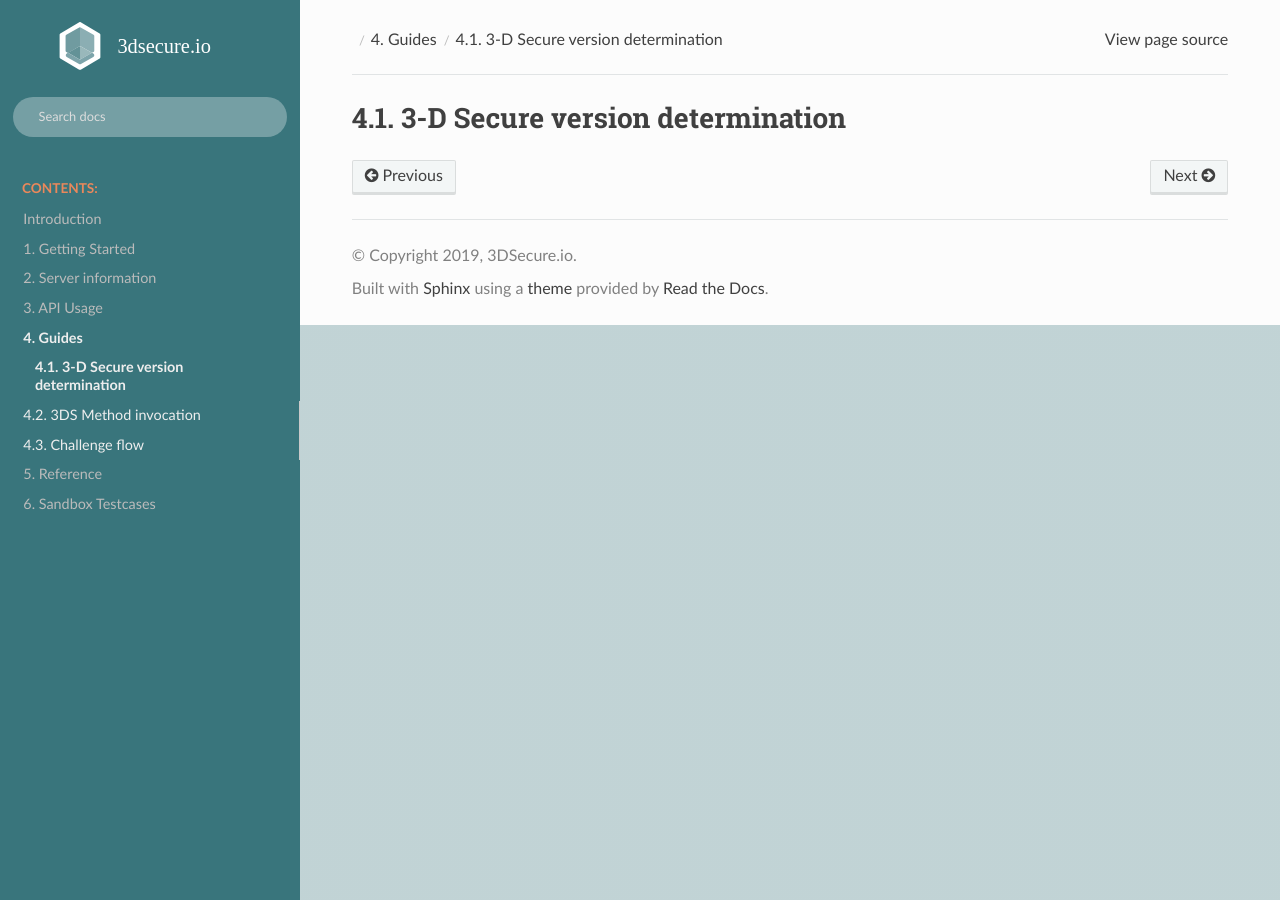
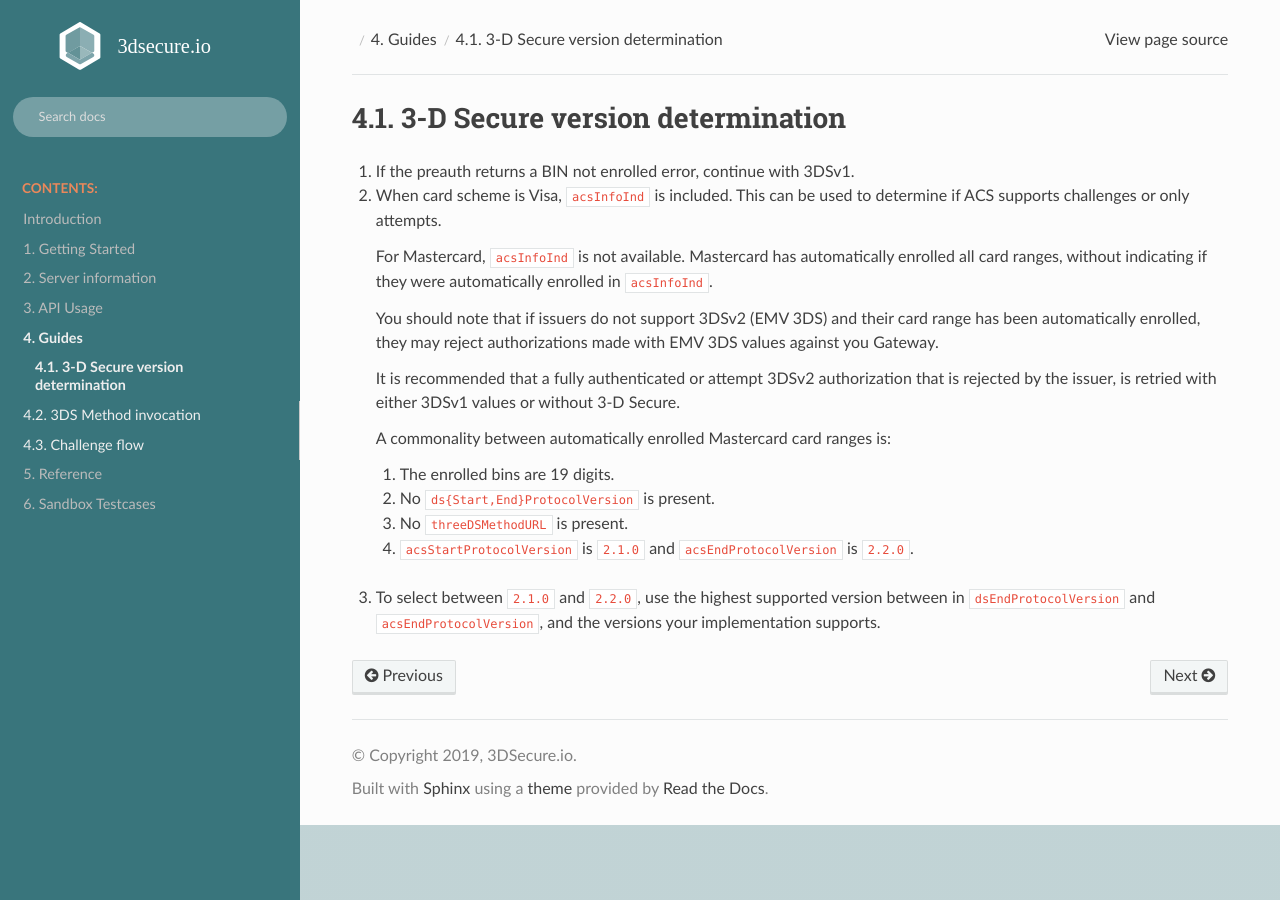
Before and after one commit to clearhaus/3DSv2-api-documentation, a Sphinx documentation site: the page built from source/versioning.rst, in a window 1280 px wide. Built offline with Sphinx 7.4.7 and the Read the Docs theme 2.0.0, drawn with Linux system fonts in a browser that asks for light colours.

Commit message:
Add initial stab add versioning.

```diff
--- a/source/versioning.rst
+++ b/source/versioning.rst
@@ -2,3 +2,30 @@
 
 3-D Secure version determination
 ================================
+
+1. If the :ref:`preauth <preauth-usage>` returns a :ref:`not_enrolled`, continue with 3DSv1.
+2. When card scheme is Visa, ``acsInfoInd`` is included. This can be used to
+   determine if ACS supports challenges or only attempts.
+
+   For Mastercard, ``acsInfoInd`` is not available. Mastercard has
+   automatically enrolled all card ranges, without indicating if they were automatically
+   enrolled in ``acsInfoInd``.
+
+   You should note that if issuers do not support 3DSv2 (EMV 3DS) and their
+   card range has been automatically enrolled, they may reject authorizations
+   made with EMV 3DS values against you Gateway.
+
+   It is recommended that a fully authenticated or attempt 3DSv2 authorization
+   that is rejected by the issuer, is retried with either 3DSv1 values or
+   without 3-D Secure.
+
+   A commonality between automatically enrolled Mastercard card ranges is:
+
+   1. The enrolled bins are 19 digits.
+   2. No ``ds{Start,End}ProtocolVersion`` is present.
+   3. No ``threeDSMethodURL`` is present.
+   4. ``acsStartProtocolVersion`` is ``2.1.0`` and ``acsEndProtocolVersion`` is ``2.2.0``.
+
+3. To select between ``2.1.0`` and ``2.2.0``, use the highest supported version
+   between in ``dsEndProtocolVersion`` and ``acsEndProtocolVersion``, and the
+   versions your implementation supports.
```
